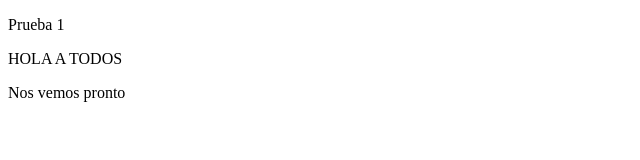
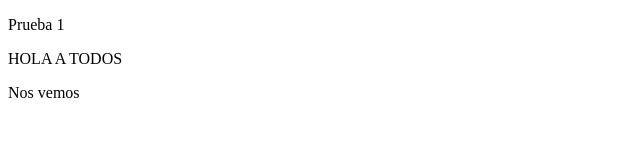
Before and after one commit to juncofuerte/Prework, a plain HTML site: page index.html in a window 1280 px wide. Shown: the full height of the page, 0-640 px from the left. Drawn offline with Linux system fonts and the light colour scheme.

Commit message:
Otro cambio

```diff
--- a/index.html
+++ b/index.html
@@ -11,7 +11,7 @@
 <body>
     <p>Prueba 1</p>
     <p>HOLA A TODOS</p>
-    <p>Nos vemos pronto</p>
+    <p>Nos vemos</p>
 </body>
 
 </html>
```
